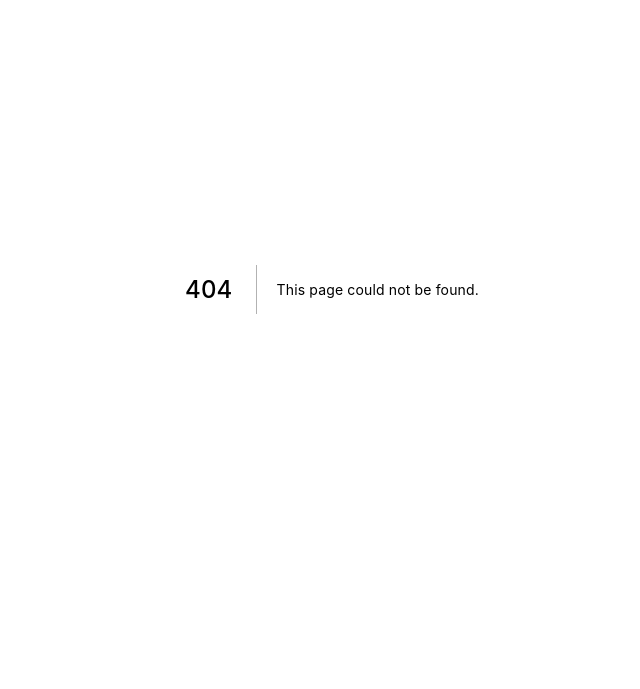
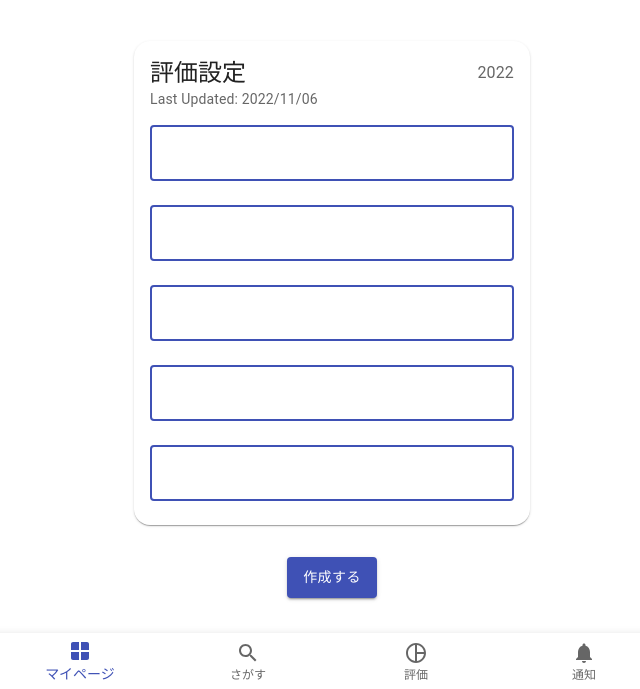
Before and after one commit to tokyoweb3-hackathon/web3-hackathon, a Next.js app in the folder frontend/: page /createAddress in a window 1280 px wide. Before the commit this address had no page. Shown: the part 111-800 px from the top of the page, without its empty margins (308-948 px from the left). Built offline with nearby package versions, Linux system fonts and the light colour scheme.

Commit message:
一旦コミット

```diff
--- /dev/null
+++ b/frontend/src/pages/createAddress.tsx
@@ -0,0 +1,95 @@
+import {
+  Box,
+  Button,
+  Container,
+  TextField,
+  Typography,
+  Paper,
+  List
+} from "@mui/material";
+import { Layout } from "../../layout/Layout";
+
+
+export default function CreateAddress() {
+  return (
+    <Layout>
+      <div>
+      <Container component="main" maxWidth="xs" sx={{ pr: 4, pl: 4, pt: 15 }}>
+        <form>
+          <Paper elevation={1} sx={{ mt: 4, p: 2, mb:4, borderRadius: '16px'}}>
+            <Box
+              sx={{
+                display: 'flex',
+                justifyContent: 'space-between',
+                alignItems: 'center'
+              }}
+            >
+              <Typography variant="h5" component="p">
+                評価設定
+              </Typography>
+              <Typography variant="body1" component="p" color="text.secondary">
+                2022
+              </Typography>
+            </Box>
+            <Typography variant="body2" component="p" color="text.secondary">
+                Last Updated: 2022/11/06
+            </Typography>
+            {/*  非共通処理ここから */}
+            <TextField
+              margin="normal"
+              color="primary"
+              fullWidth
+              focused
+            >
+            </TextField>
+            <TextField
+              margin="normal"
+              color="primary"
+              fullWidth
+              focused
+            >
+            </TextField>
+            <TextField
+              margin="normal"
+              color="primary"
+              fullWidth
+              focused
+            >
+            </TextField>
+            <TextField
+              margin="normal"
+              color="primary"
+              fullWidth
+              focused
+            >
+            </TextField>
+            <TextField
+              margin="normal"
+              color="primary"
+              fullWidth
+              focused
+            >
+            </TextField>
+            {/*  非共通処理ここまで */}
+          </Paper>
+          <Box sx={{ display: 'flex', justifyContent: 'center' }}>
+            <Button
+              type="submit"
+              variant="contained"
+              color="primary"
+              sx={{ pt: 1, pb: 1 }}
+            >
+              作成する
+            </Button>
+          </Box>
+        </form>
+      </Container>
+      </div>
+    </Layout>
+  );
+}
+export async function getServerSideProps() {
+  return {
+    props: {},
+  };
+}
```
Also changed, not shown: 1 other file (tests, documents, lock files or other folders).
